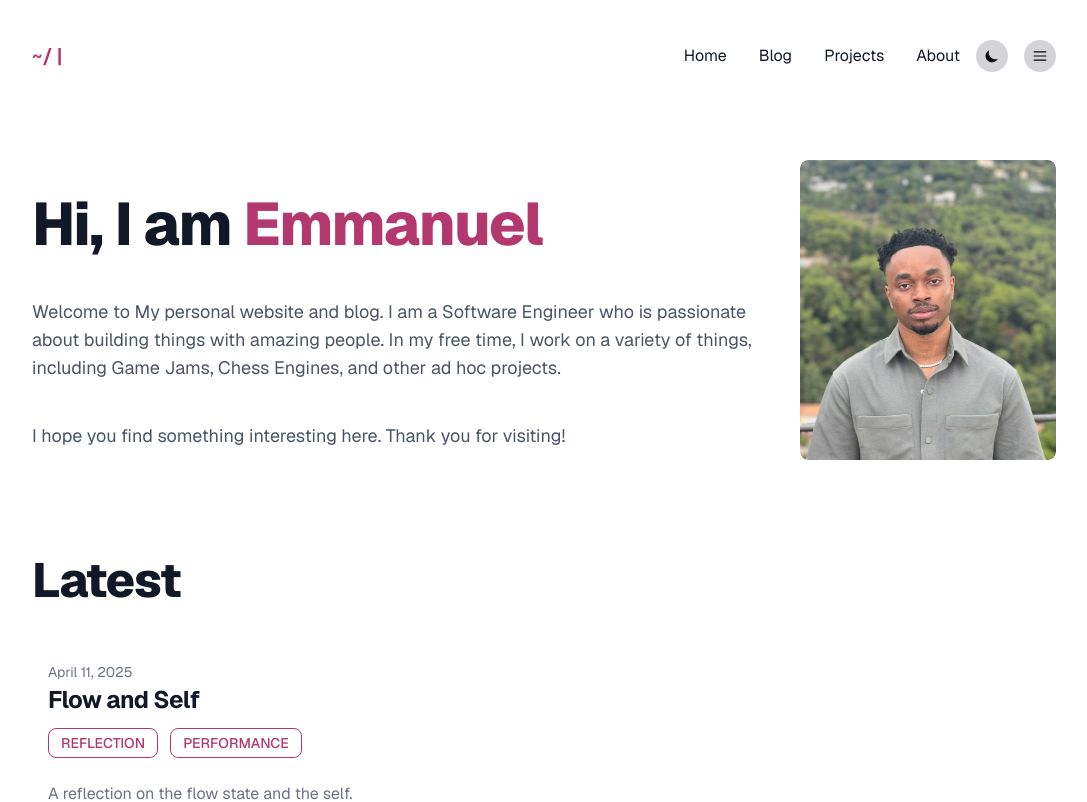
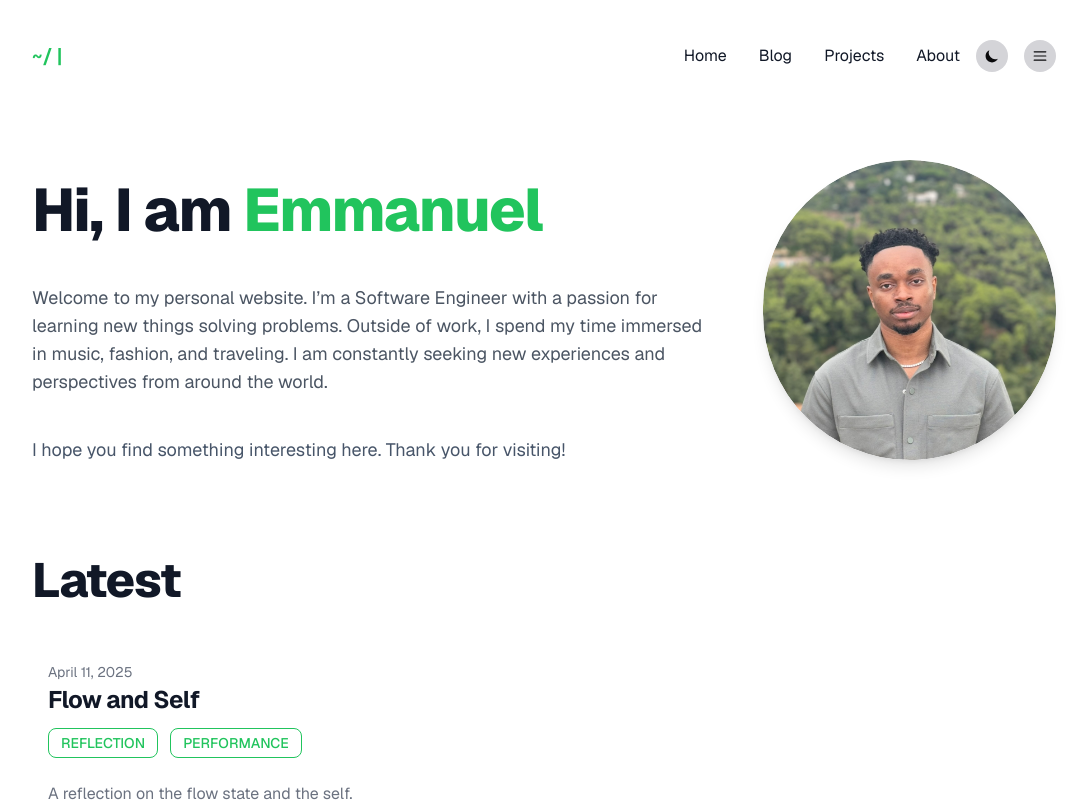
Before and after one commit to dlegend4000/emmanuel-portolio, a Next.js app: page / in a window 1280 px wide. Shown: the top 802 px of the page, without its empty margins (96-1183 px from the left). Built offline with nearby package versions, Linux system fonts and the light colour scheme.

Commit message:
primary colour change

```diff
--- a/src/app/globals.css
+++ b/src/app/globals.css
@@ -10,7 +10,7 @@
     --card-foreground: 240 10% 3.9%;
     --popover: 0 0% 100%;
     --popover-foreground: 240 10% 3.9%;
-    --primary: 334 52% 46%; /* Pink color - #b75186 converted to HSL */
+    --primary: 142 71% 45%; /* Pink color - #b75186 converted to HSL */
     --primary-foreground: 0 0% 98%;
     --secondary: 240 4.8% 95.9%;
     --secondary-foreground: 240 5.9% 10%;
@@ -22,7 +22,7 @@
     --destructive-foreground: 0 0% 98%;
     --border: 240 5.9% 90%;
     --input: 240 5.9% 90%;
-    --ring: 334 52% 46%; /* Same as primary */
+    --ring: 142 71% 45%; /* Same as primary */
     --radius: 0.5rem;
     --chart-1: 12 76% 61%;
     --chart-2: 173 58% 39%;
@@ -39,7 +39,7 @@
     --card-foreground: 0 0% 98%;
     --popover: 0 0% 12%;
     --popover-foreground: 0 0% 98%;
-    --primary: 334 52% 46%; /* Keep the same primary color */
+    --primary: 142 71% 45%; /* Keep the same primary color */
     --primary-foreground: 0 0% 98%;
     --secondary: 240 3.7% 15.9%;
     --secondary-foreground: 0 0% 98%;
@@ -51,7 +51,7 @@
     --destructive-foreground: 0 0% 98%;
     --border: 240 3.7% 15.9%;
     --input: 240 3.7% 15.9%;
-    --ring: 334 52% 46%; /* Same as primary */
+    --ring: 142 71% 45%; /* Same as primary */
     --background-color: 0 0% 12%; /* Dark mode background color */
   }
 }
--- a/src/app/page.tsx
+++ b/src/app/page.tsx
@@ -12,7 +12,7 @@ export default function Home() {
               Hi, I am <span className="text-primary">Emmanuel</span>
             </h1>
             <h2 className="prose pt-5 text-lg text-gray-600 dark:text-gray-300">
-              Welcome to My personal website and blog. I am a Software Engineer who is passionate about building things with amazing people. In my free time, I work on a variety of things, including Game Jams, Chess Engines, and other ad hoc projects.
+            Welcome to my personal website. I’m a Software Engineer with a passion for learning new things solving problems. Outside of work, I spend my time immersed in music, fashion, and traveling. I am constantly seeking new experiences and perspectives from around the world.
             </h2>
             <p className="pt-5 text-lg leading-7 text-slate-600 dark:text-slate-300 sm:block md:hidden lg:hidden">
               I hope you find something interesting here.
@@ -26,13 +26,13 @@ export default function Home() {
 
           {/* Replacing button grid with profile picture */}
           <div className="flex items-center justify-center py-12">
-            <div className="rounded-lg overflow-hidden">
+            <div className="overflow-hidden shadow-lg rounded-full">
               <Image
                 src="/me.jpg" // <- Update this path to your profile image
                 alt="Profile picture of Emmanuel"
-                width={700}
+                width={960}
                 height={300}
-                className="rounded-lg object-cover w-[700px] h-[300px]"
+                className="object-cover w-[960px] h-[300px] rounded-full"
               />
             </div>
           </div>
```
